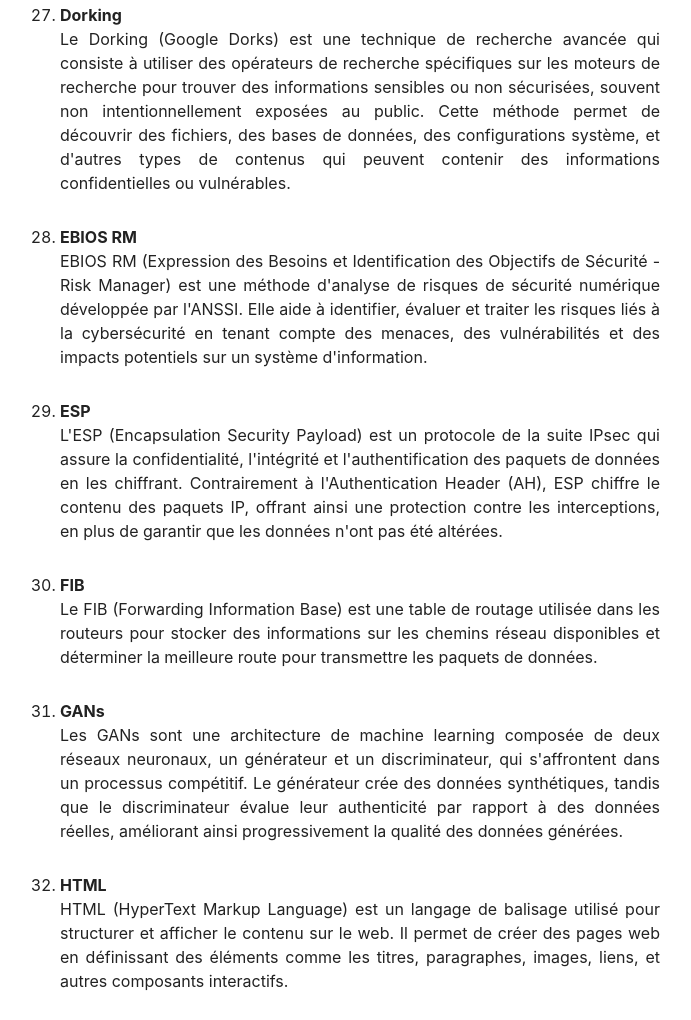
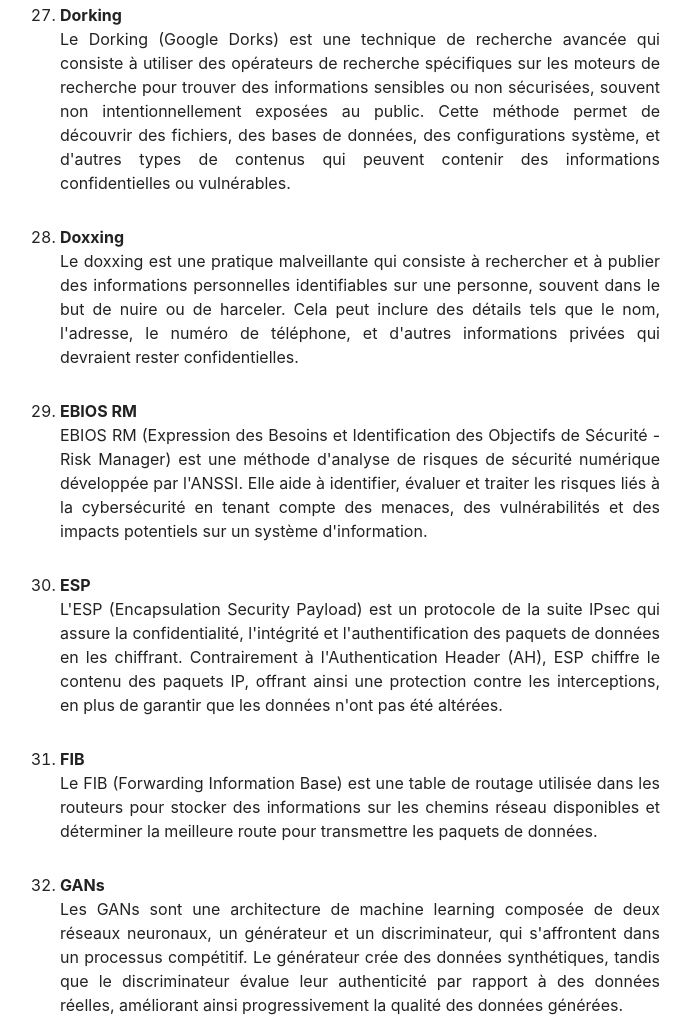
Before and after one commit to SemihBk/blog, a plain HTML site: page lexique.html in a window 1280 px wide. Shown: the part 4037-5057 px from the top of the page, without its empty margins (280-971 px from the left). Drawn offline with Linux system fonts and the light colour scheme.

Commit message:
Update lexique.html

```diff
--- a/lexique.html
+++ b/lexique.html
@@ -265,6 +265,16 @@
               découvrir des fichiers, des bases de données, des configurations
               système, et d'autres types de contenus qui peuvent contenir des
               informations confidentielles ou vulnérables.
+            </p>
+          </li>
+          <li>
+            <p>
+              <b>Doxxing </b> <br />Le doxxing est une pratique malveillante qui
+              consiste à rechercher et à publier des informations personnelles
+              identifiables sur une personne, souvent dans le but de nuire ou de
+              harceler. Cela peut inclure des détails tels que le nom,
+              l'adresse, le numéro de téléphone, et d'autres informations
+              privées qui devraient rester confidentielles.
             </p>
           </li>
           <li>
```
